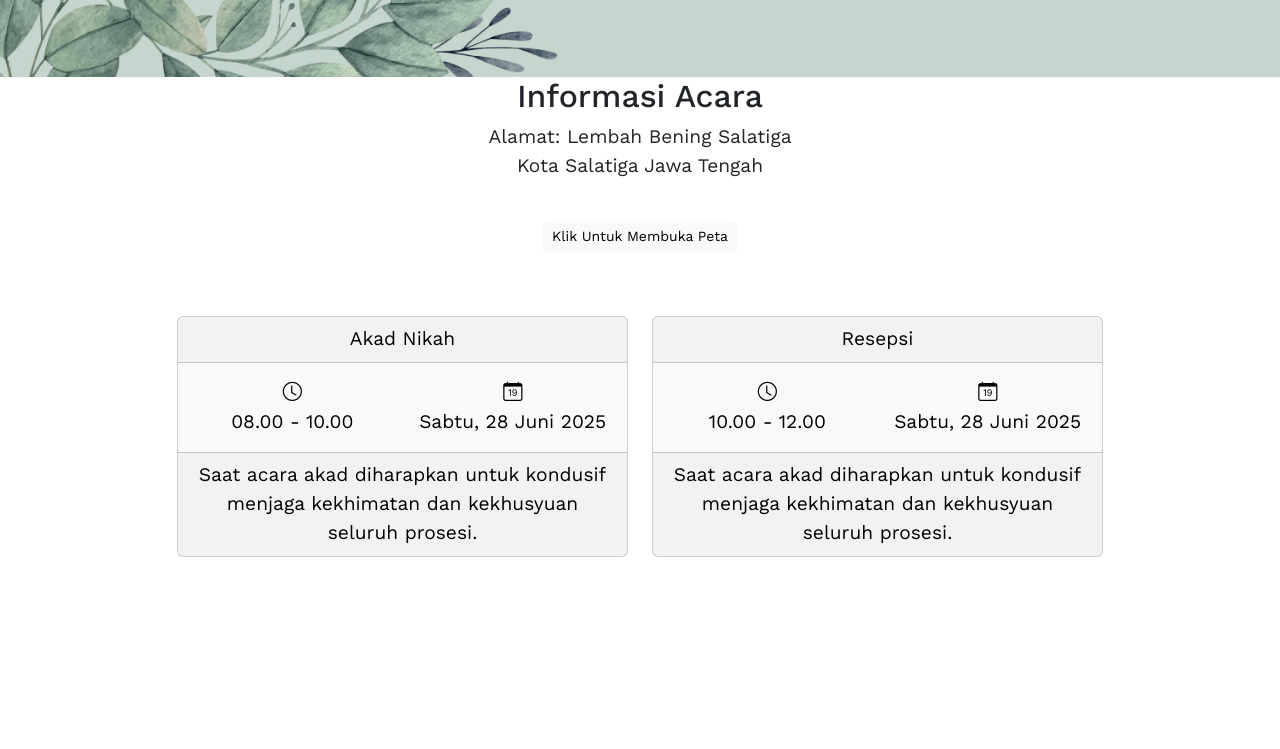
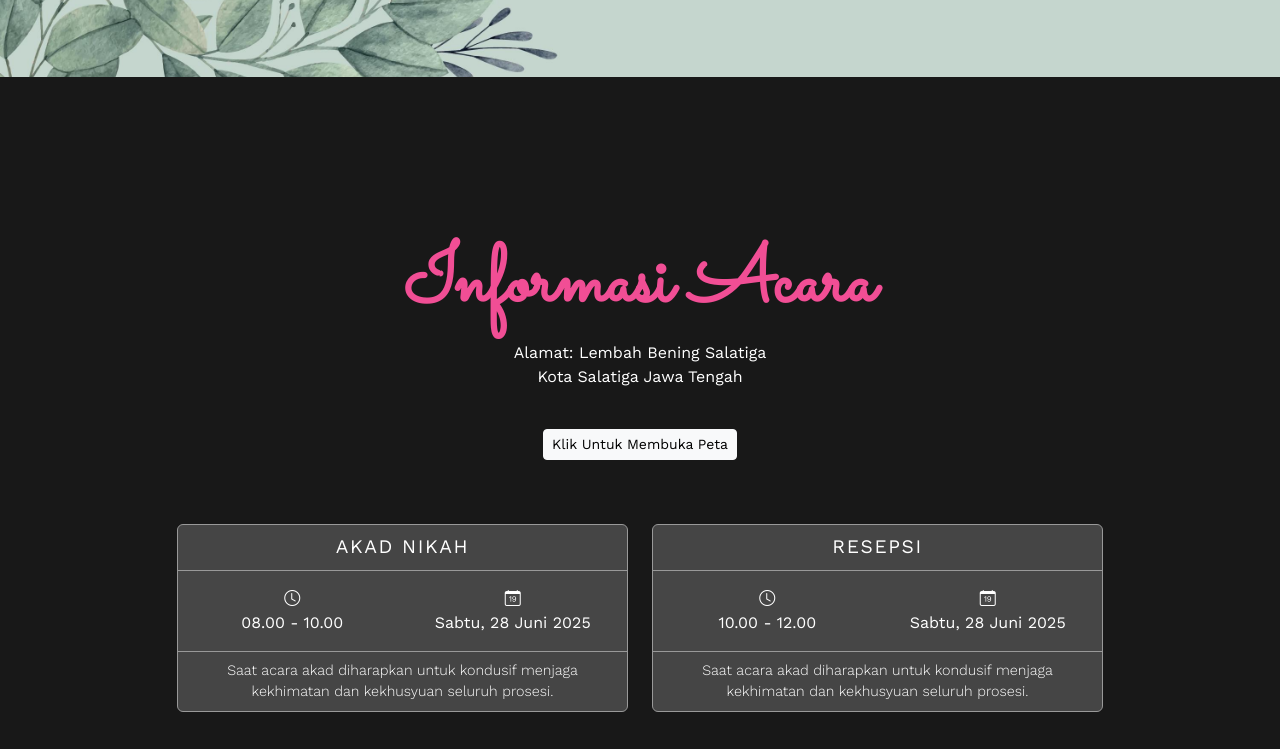
Before and after one commit to RyGhafala/vr-wedding, a plain HTML site: page index.html in a window 1280 px wide. Shown: the part 1551-2300 px from the top of the page. Drawn offline with nearby package versions, Linux system fonts and the light colour scheme.

Commit message:
Update style.css

```diff
--- a/style.css
+++ b/style.css
@@ -92,7 +92,7 @@ body {
 
 .home h2{
   color: var(--pink);
-  font-family: 'Parisienne';
+  font-family: 'sacramento';
   font-size: 5rem;
   font-weight: bold;
 }
@@ -140,6 +140,53 @@ body {
     color: var(--pink);
 }
 
+.info{
+    background-color: var(--bg);
+    color: white;
+    padding-top: 10rem;
+    padding-bottom: 8rem;
+}
+
+.info h2{
+    color: var(--pink);
+    font-family: 'sacramento';
+    font-size: 5rem;
+    font-weight: bold;
+}
+
+.info .alamat{
+    font-size: 1rem;
+
+}
+
+.info .description{
+    font-size: 1rem;
+    font-weight: 300;
+}
+
+.info .card{
+    background-color: rgba(255, 255, 255, 0.2) !important;
+    color: white !important;
+    border: 1px solid #999;
+}
+
+.info .card-header{
+    border-bottom: 1px solid #999;
+    text-transform: uppercase;
+    letter-spacing:  0.1rem; ;
+}
+
+.info .card-body{
+    font-size: 1rem;
+}
+
+.info .card-footer{
+    border-top: 1px solid #999;
+    font-size: 0.9rem;
+    font-weight: 300;
+
+}
+
 /* Media Query */
 
 /* Media Large */
@@ -174,6 +221,10 @@ body {
         font-size: 2rem;
         text-align: center;
     }
+
+    .stick-top{
+        overflow: hidden;
+    }
 }
 
 /* Mobile Phone */
```
